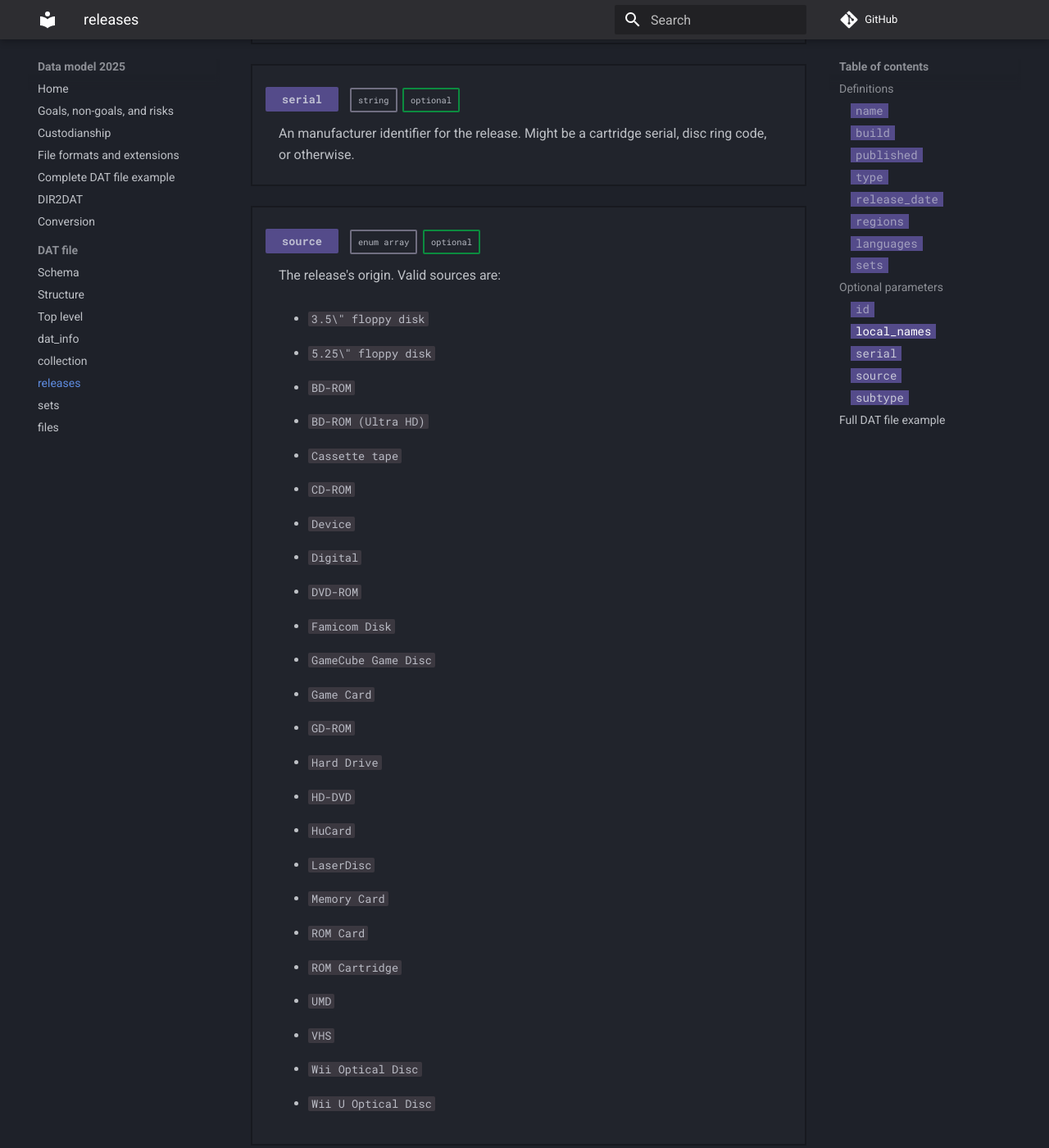
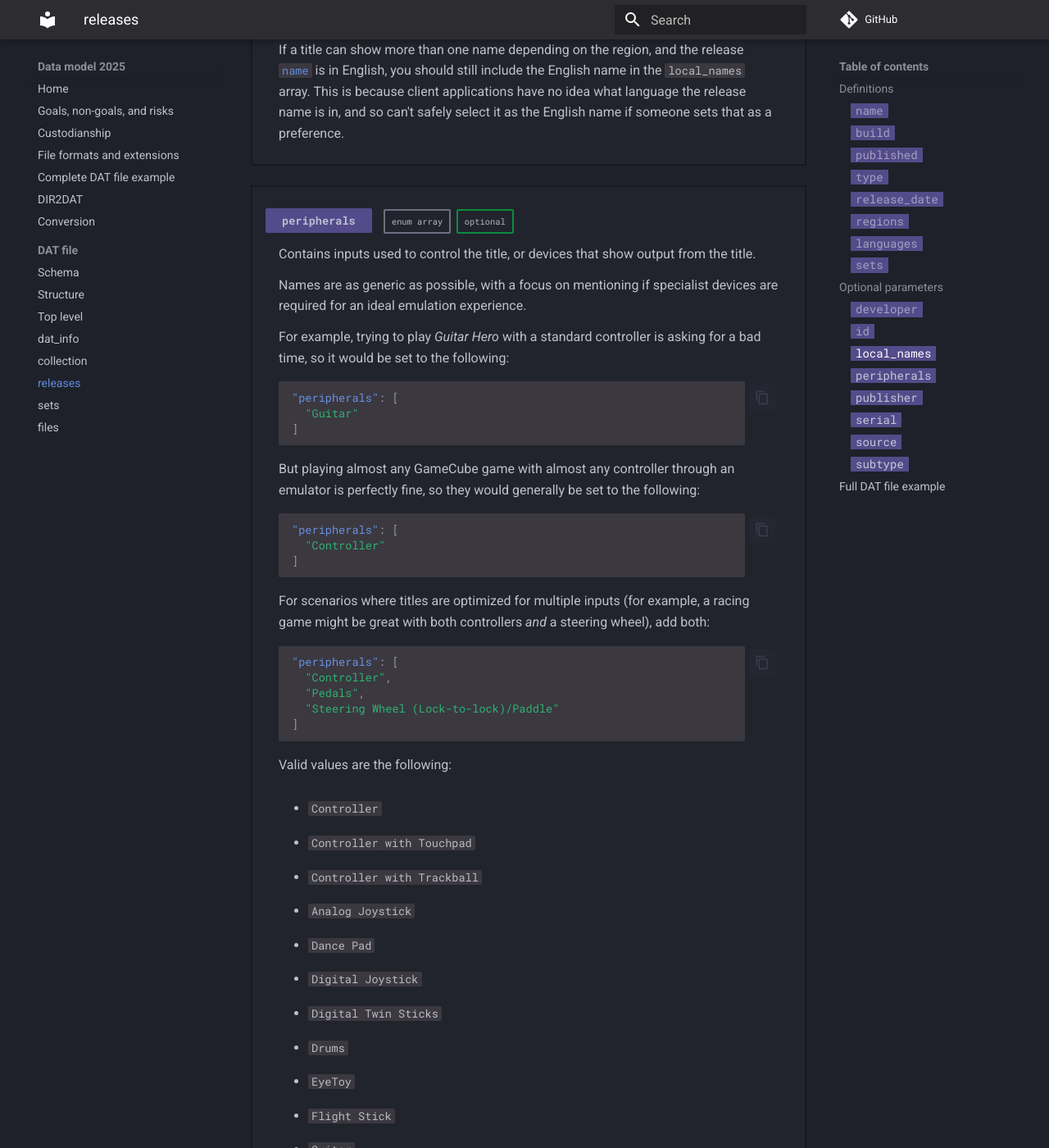
Before and after one commit to unexpectedpanda/datmodel, an MkDocs documentation site: the page built from docs/releases.md, in a window 1280 px wide and 1400 px high, scrolled down 7791 px. Shown: the whole window at 82% size. Built offline with MkDocs 1.6.1 and Material for MkDocs 9.7.7, drawn with Linux system fonts in a browser that asks for light colours; comment, search, counter and statistics services are not loaded; some of the changed text lies outside the part shown.

Commit message:
Added Developer, Peripherals, Publisher

````diff
--- a/docs/releases.md
+++ b/docs/releases.md
@@ -614,6 +614,11 @@ associated with a group.
 ## Optional parameters
 
 <div class="definition-list" markdown>
+
+* **`developer`{ #developer .toc-code }** `string`{ .toc-def } `optional`{ .toc-opt }
+
+    The developer of the title.
+
 * **`id`{ #id .toc-code }** `string`{ .toc-def } `optional`{ .toc-opt }
 
     A unique ID for the release. Usually a database ID to ease lookups for DAT file
@@ -647,6 +652,123 @@ associated with a group.
     `local_names` array. This is because client applications have no idea what language
     the release name is in, and so can't safely select it as the English name if
     someone sets that as a preference.
+
+* **`peripherals`{ #peripherals .toc-code }** `enum array`{ .toc-def } `optional`{ .toc-opt }
+
+    Contains inputs used to control the title, or devices that show output from the title.
+
+    Names are as generic as possible, with a focus on mentioning if specialist devices are
+    required for an ideal emulation experience.
+
+    For example, trying to play _Guitar Hero_ with a standard controller is asking for a
+    bad time, so it would be set to the following:
+
+    ``` {.json .copy}
+    "peripherals": [
+      "Guitar"
+    ]
+    ```
+
+    But playing almost any GameCube game with almost any controller through an emulator is
+    perfectly fine, so they would generally be set to the following:
+
+    ``` {.json .copy}
+    "peripherals": [
+      "Controller"
+    ]
+    ```
+
+    For scenarios where titles are optimized for multiple inputs (for example, a racing
+    game might be great with both controllers _and_ a steering wheel), add both:
+
+    ``` {.json .copy}
+    "peripherals": [
+      "Controller",
+      "Pedals",
+      "Steering Wheel (Lock-to-lock)/Paddle"
+    ]
+    ```
+
+    Valid values are the following:
+
+    * `Controller`
+
+    * `Controller with Touchpad`
+
+    * `Controller with Trackball`
+
+    * `Analog Joystick`
+
+    * `Dance Pad`
+
+    * `Digital Joystick`
+
+    * `Digital Twin Sticks`
+
+    * `Drums`
+
+    * `EyeToy`
+
+    * `Flight Stick`
+
+    * `Guitar`
+
+    * `HOTAS`
+
+    * `Keyboard`
+
+    * `Light Gun`
+
+    * `Magnavox Odyssey Controller`
+
+    * `Microphone`
+
+    * `Microsoft Kinect`
+
+    * `Microsoft Xbox Live Vision`
+
+    * `Mouse`
+
+    * `Nintendo Joy-Con`
+
+    * `Nintendo Wii Balance Board`
+
+    * `Nintendo Wii Remote`
+
+    * `Nintendo Wii Remote and Nunchuk`
+
+    * `Nintendo Power Glove`
+
+    * `Pedals`
+
+    * `Sega Dreamcast VMU`
+
+    * `Sony EyeToy`
+
+    * `Sony PlayStation Eye`
+
+    * `Sony PlayStation Move`
+
+    * `Sony Sixaxis`
+
+    * `Spinner`
+
+    * `Steering Wheel (Lock-to-lock)/Paddle`
+
+    * `Steering Wheel (360°)`
+
+    * `Touchscreen`
+
+    * `Trackball`
+
+    * `VR Headset`
+
+    * `VR Headset and Controls`
+
+
+* **`publisher`{ #publisher .toc-code }** `string`{ .toc-def } `optional`{ .toc-opt }
+
+    The publisher of the title.
 
 * **`serial`{ #serial .toc-code }** `string`{ .toc-def } `optional`{ .toc-opt }
 
````
Also changed, not shown: docs/schema.md (+55 -1 lines).
